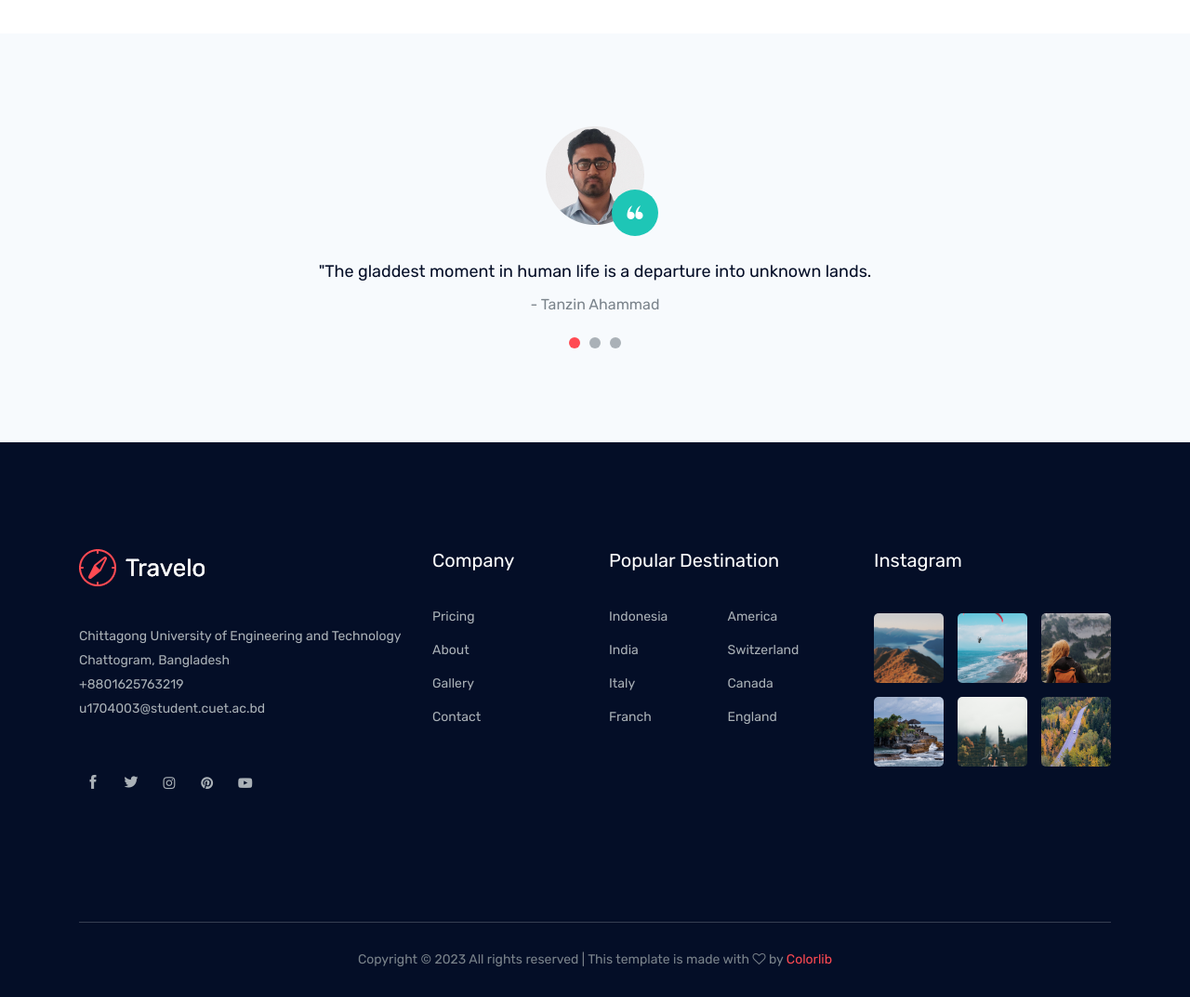
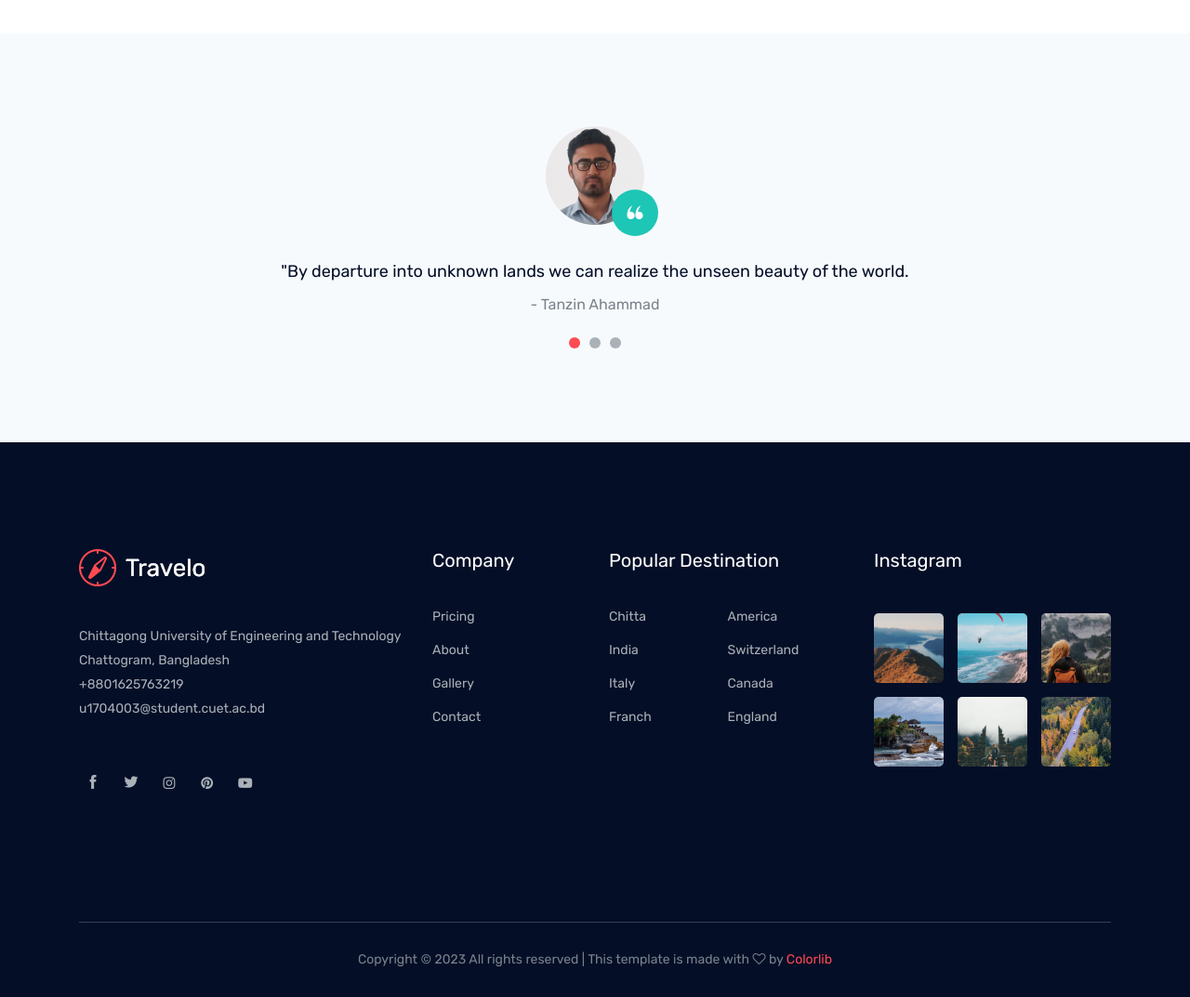
Before and after one commit to mahedi-hasan-75/tourism, a Django app: page / in a window 1280 px wide. Shown: the part 4649-5722 px from the top of the page at 93% size. Run offline with Django 3.2, Linux system fonts and the light colour scheme; data comes from the database, SQL or seed files in the repository; style sheets or scripts are compiled from the project's sources; some libraries are stand-ins or nearby versions.

Commit message:
tanzin303

```diff
--- a/Templates/index.html
+++ b/Templates/index.html
@@ -376,7 +376,7 @@
                                         <div class="author_thumb">
                                             <img src="/static/img/testmonial/tanzin1.png" alt="">
                                         </div>
-                                        <p>"The gladdest moment in human life is a departure into unknown lands.</p>
+                                        <p>"By departure into unknown lands we can realize the unseen beauty of the world.</p>
                                         <div class="testmonial_author">
                                             <h3>- Tanzin Ahammad</h3>
                                         </div>
@@ -491,7 +491,7 @@
                                 Popular destination
                             </h3>
                             <ul class="links double_links">
-                                <li><a href="#">Indonesia</a></li>
+                                <li><a href="#">Chitta</a></li>
                                 <li><a href="#">America</a></li>
                                 <li><a href="#">India</a></li>
                                 <li><a href="#">Switzerland</a></li>
```
